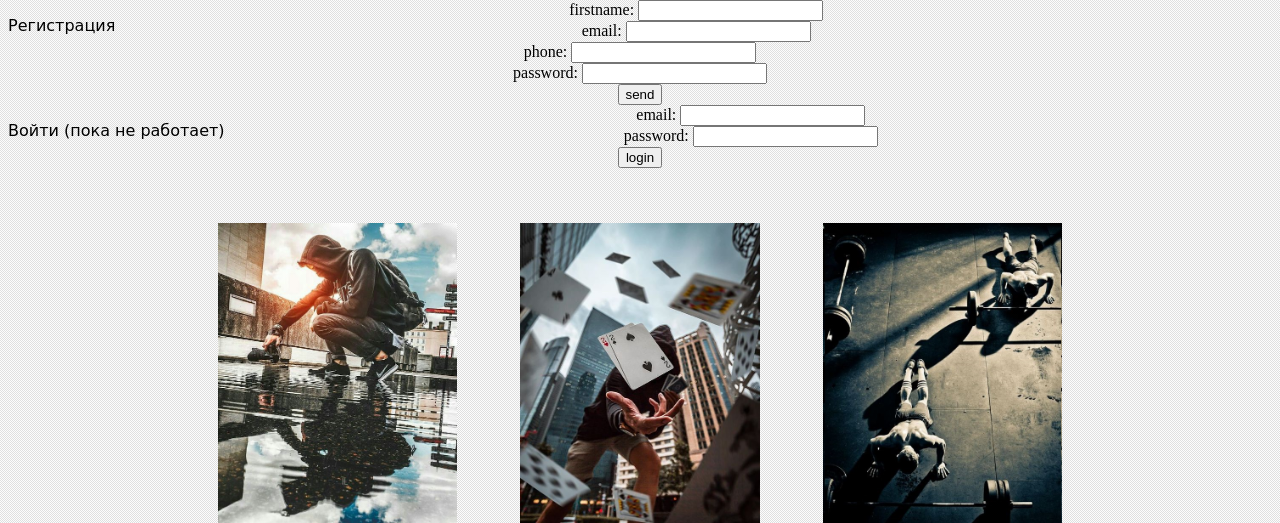
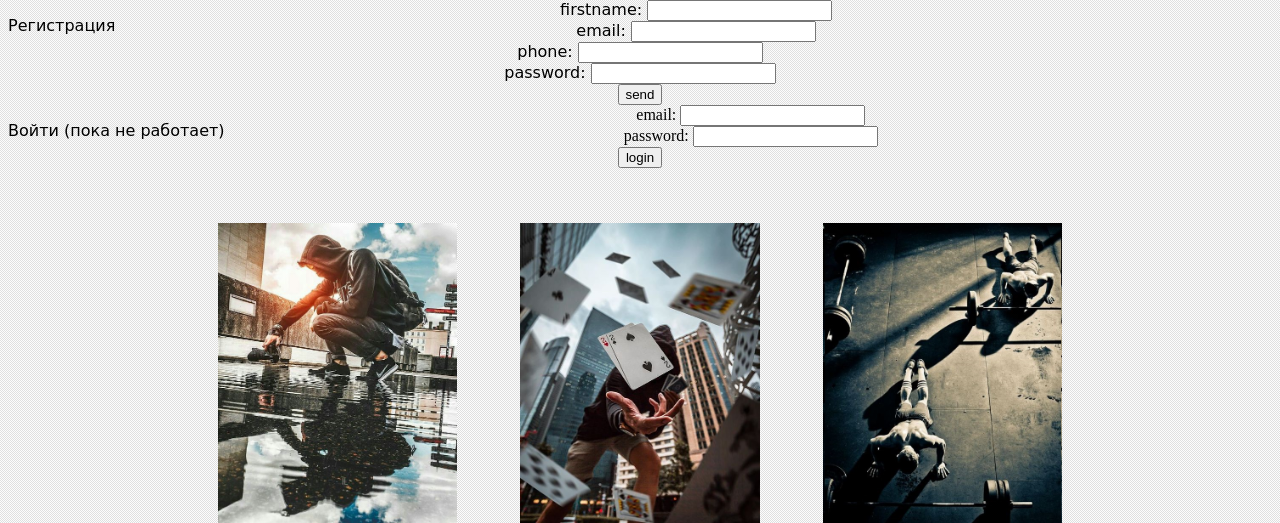
Before and after one commit to ikaliiev/alex2, a PHP site: page / in a window 1280 px wide. Shown: the part 63-586 px from the top of the page. Run offline with PHP 8.4, Linux system fonts and the light colour scheme.

Commit message:
beautify

```diff
--- a/public/css/href.css
+++ b/public/css/href.css
@@ -177,3 +177,8 @@ video {
 	background-repeat: no-repeat;
 	display: block;
 }
+.registration {
+	text-align: center;
+	font-family: "comic sans ms";
+
+}
--- a/public/index.html
+++ b/public/index.html
@@ -37,7 +37,7 @@
          <script src="ajax.js"></script>
          <script src="script.js"></script>
          <p class = "menu_text">Регистрация</p>
-         <form  method="POST">
+         <form  method="POST" class ="registration">
                 <div>firstname: <input type ="text" name="name" id="signup-name"></div>
                 <div>email: <input type="text" name="email" id="signup-email"></div>
                 <div>phone: <input type="text" name="phone" id="signup-phone"></div>
```
Also changed, not shown: 1 other file.
